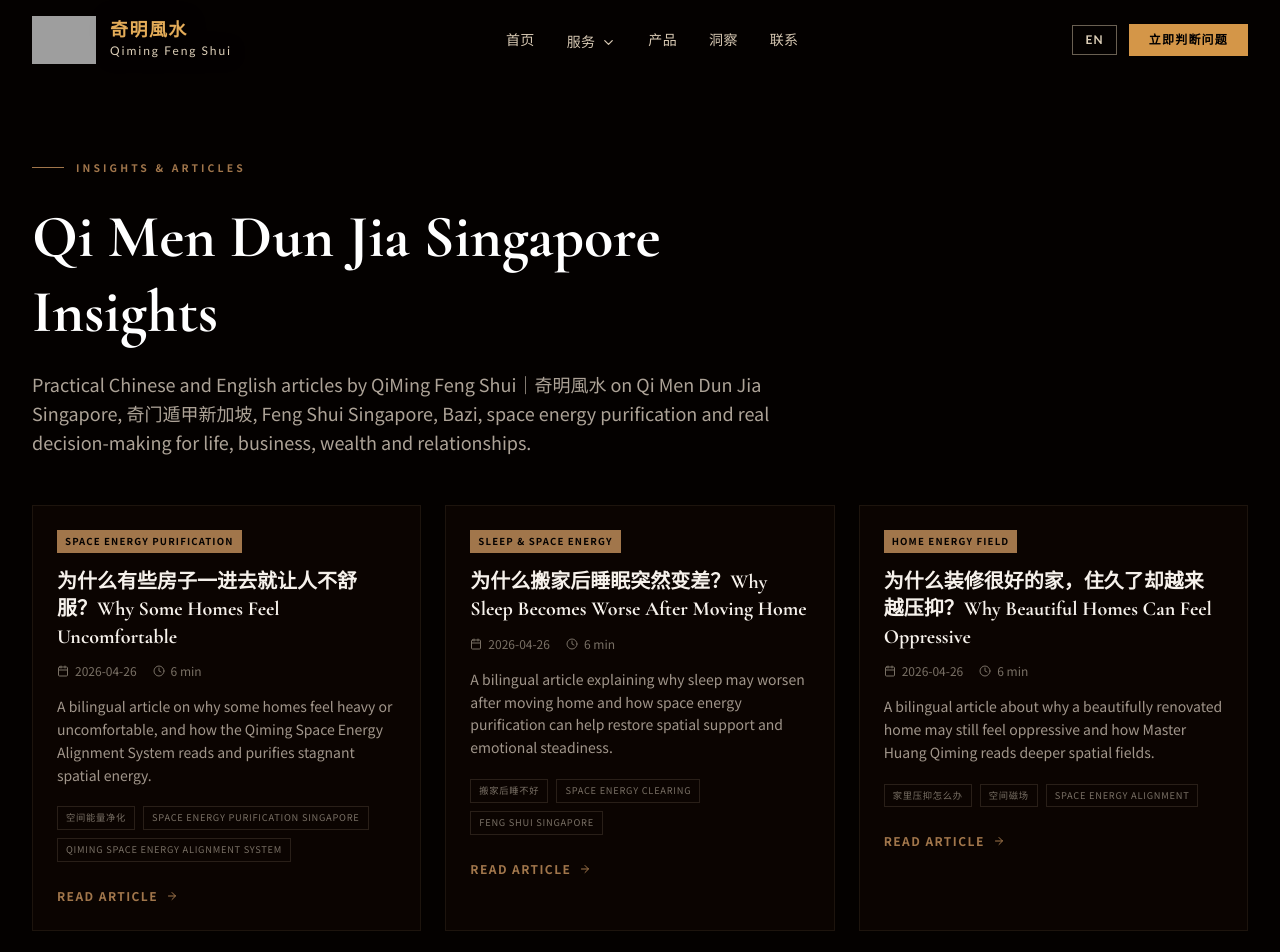
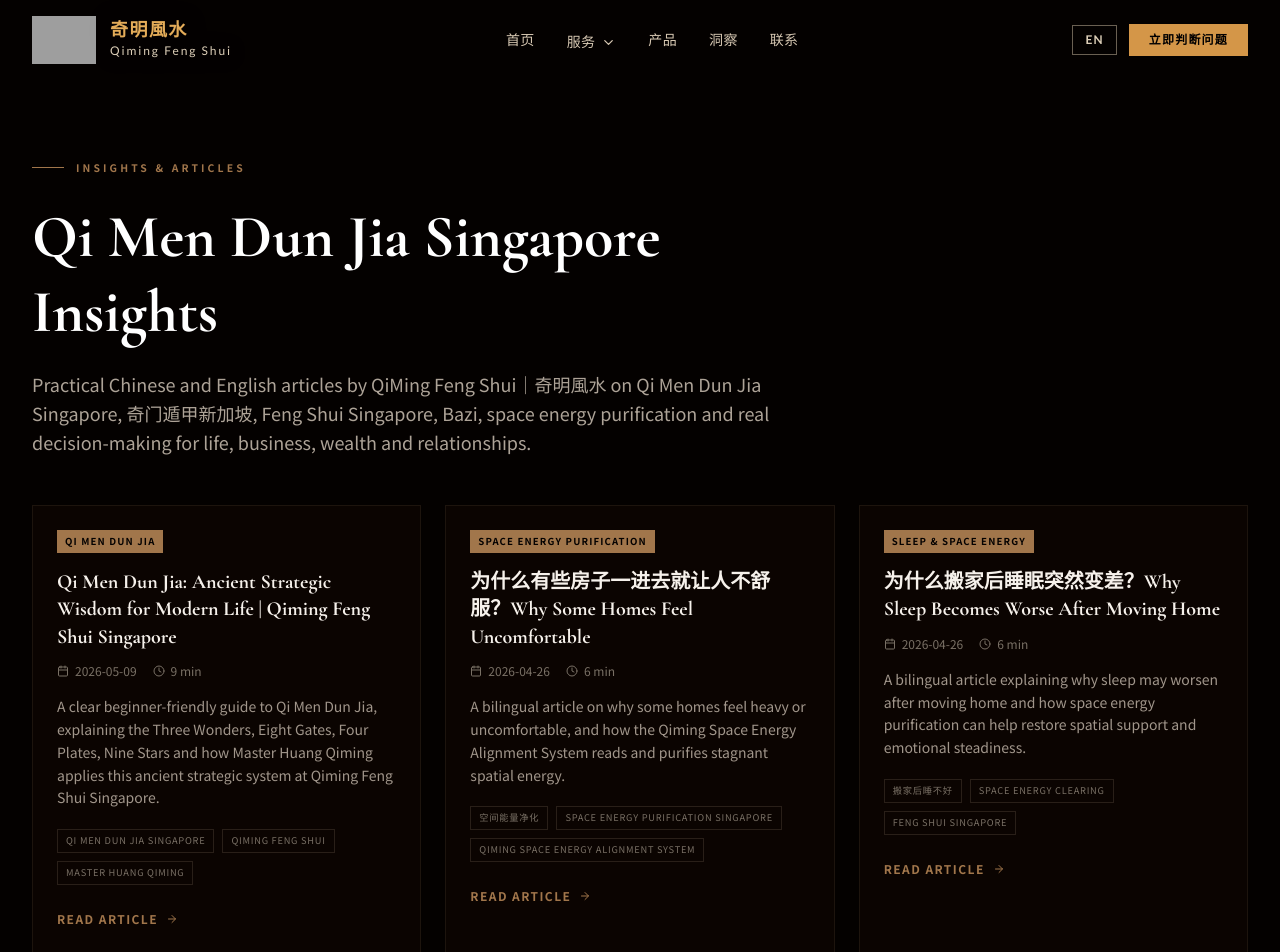
Before and after one commit to BODHIWONG/qmfeng-website, a Next.js app: page /insights in a window 1280 px wide. Shown: the top 952 px of the page. Built offline with nearby package versions, Linux system fonts and the light colour scheme; grey boxes are pictures that could not be loaded.

Commit message:
Show Qi Men Dun Jia foundation post in insights list

```diff
--- a/app/insights/page.tsx
+++ b/app/insights/page.tsx
@@ -7,9 +7,15 @@ import Link from "next/link";
 import { ArrowRight, Calendar, Clock } from "lucide-react";
 import { insightPosts } from "@/lib/insights-data";
 import { qimenSingaporeBilingualPosts } from "@/lib/qimen-singapore-bilingual-posts";
+import { qimenDunJiaFoundationPosts } from "@/lib/qimen-dun-jia-foundation-post";
 import { spaceEnergyBlogPosts } from "@/lib/space-energy-blog-posts";
 
-const allPosts = [...spaceEnergyBlogPosts, ...qimenSingaporeBilingualPosts, ...insightPosts];
+const allPosts = [
+  ...qimenDunJiaFoundationPosts,
+  ...spaceEnergyBlogPosts,
+  ...qimenSingaporeBilingualPosts,
+  ...insightPosts,
+];
 
 function InsightsContent() {
   return (
```
